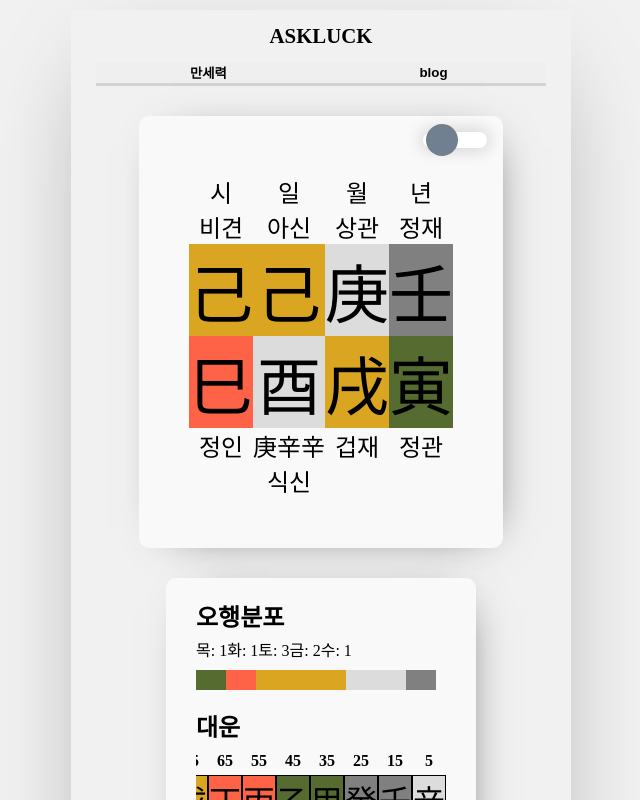
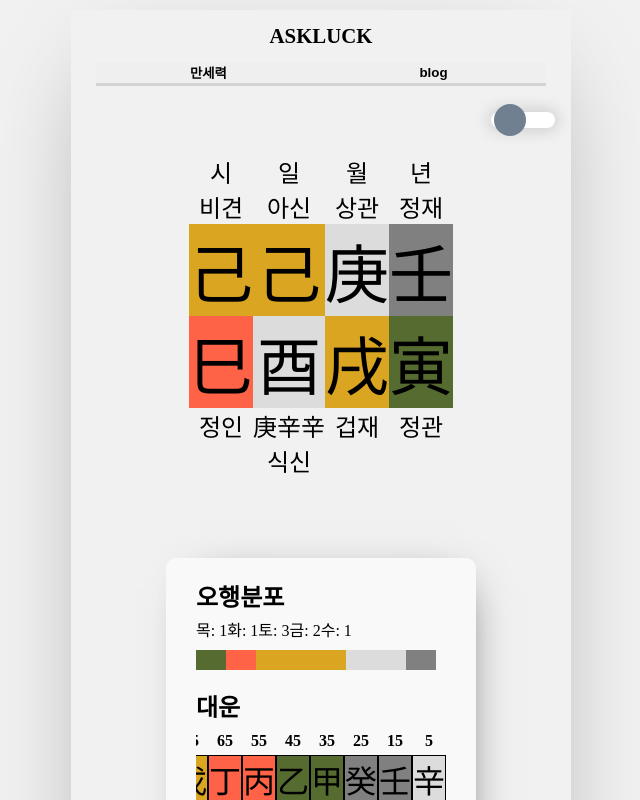
Before and after one commit to seni95/askLuck, a React (Create React App) app: page / in a window 1280 px wide. Shown: the top 800 px of the page, without its empty margins (319-959 px from the left). Built offline with nearby package versions, Linux system fonts and the light colour scheme.

Commit message:
revise css

```diff
--- a/src/components/header/header.module.css
+++ b/src/components/header/header.module.css
@@ -5,6 +5,8 @@ header{
   /* color:white; */
   display: flex;
   flex-direction: column;
+  margin:0;
+  padding:0;
   padding-bottom: 10px;
 
 }
--- a/src/components/result/four_pillar_viewer.module.css
+++ b/src/components/result/four_pillar_viewer.module.css
@@ -1,12 +1,12 @@
 @import url('https://fonts.googleapis.com/css2?family=Nanum+Gothic&display=swap');
 
-.container{
+/* .container{
     position: relative;
     background: #f9f9f9;
     margin: 20px auto 0 auto;
     border-radius: 10px;
     box-shadow: 9px 5px 45px -26px rgba(0,0,0,0.75);
-}
+} */
 .pillarsContainer{
     display: flex;
     flex-direction: row-reverse;
```
